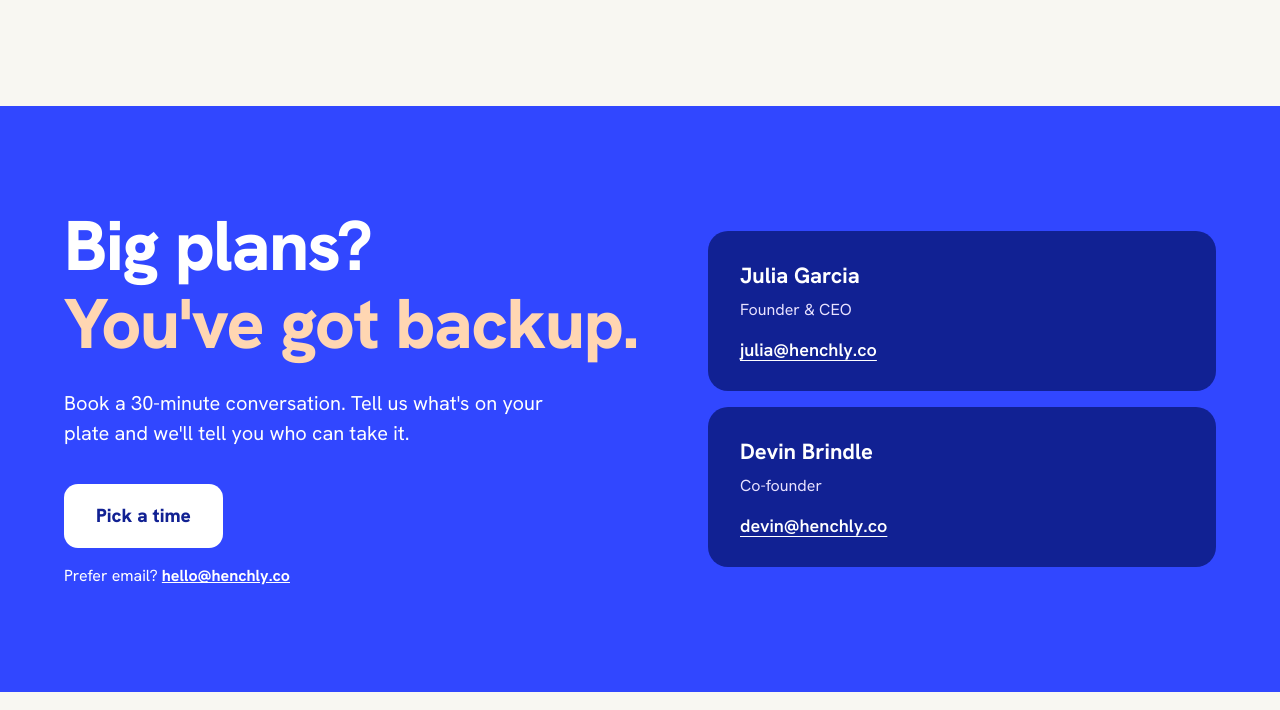
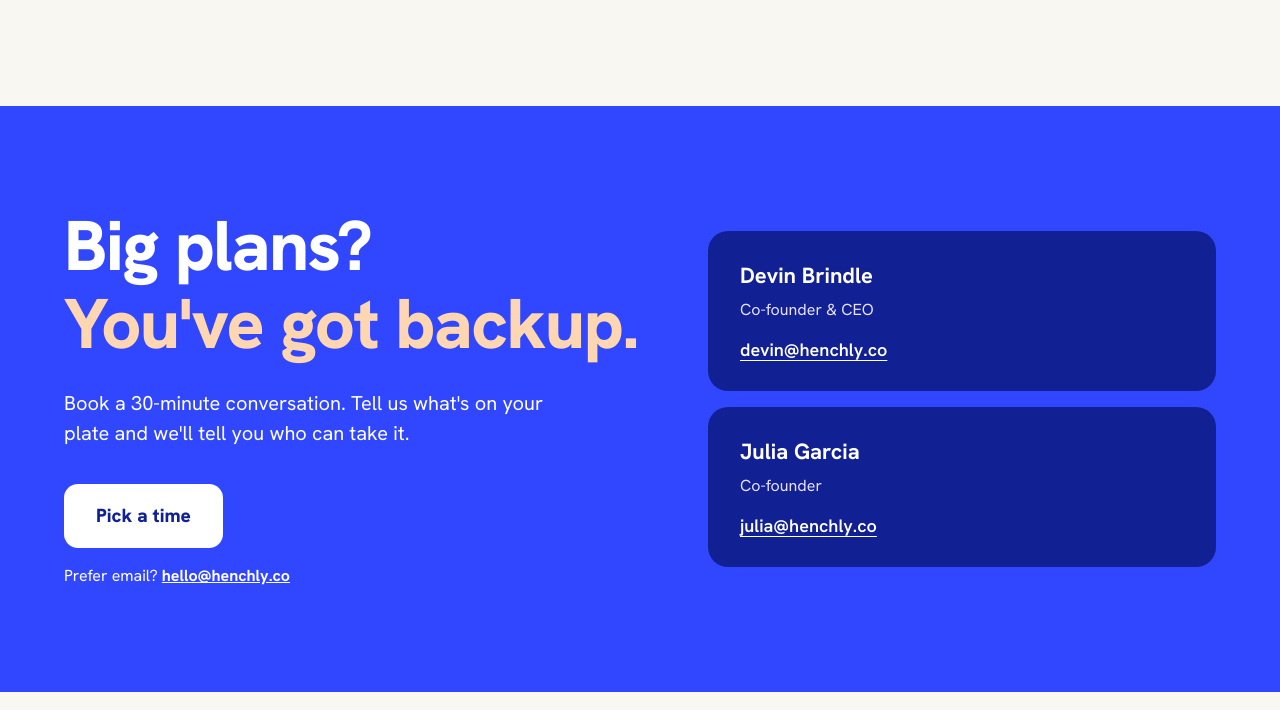
Before and after one commit to Juliahenchly/henchly-website, a plain HTML site: page index.html in a window 1280 px wide. Shown: the part 2637-3347 px from the top of the page. Drawn offline with Linux system fonts and the light colour scheme.

Commit message:
Update team member information in index.html

```diff
--- a/index.html
+++ b/index.html
@@ -194,14 +194,14 @@ font-family:'Hanken Grotesk','Helvetica Neue',Arial,sans-serif;color:var(--ink);
 </div>
 <div class="people">
 <div class="person">
-<p class="name">Julia Garcia</p>
-<p class="role">Founder &amp; CEO</p>
-<a href="mailto:julia@henchly.co">julia@henchly.co</a>
+<p class="name">Devin Brindle</p>
+<p class="role">Co-founder &amp; CEO</p>
+<a href="mailto:devin@henchly.co">devin@henchly.co</a>
 </div>
 <div class="person">
-<p class="name">Devin Brindle</p>
+<p class="name">Julia Garcia</p>
 <p class="role">Co-founder</p>
-<a href="mailto:devin@henchly.co">devin@henchly.co</a>
+<a href="mailto:julia@henchly.co">julia@henchly.co</a>
 </div>
 
 </div>
```
